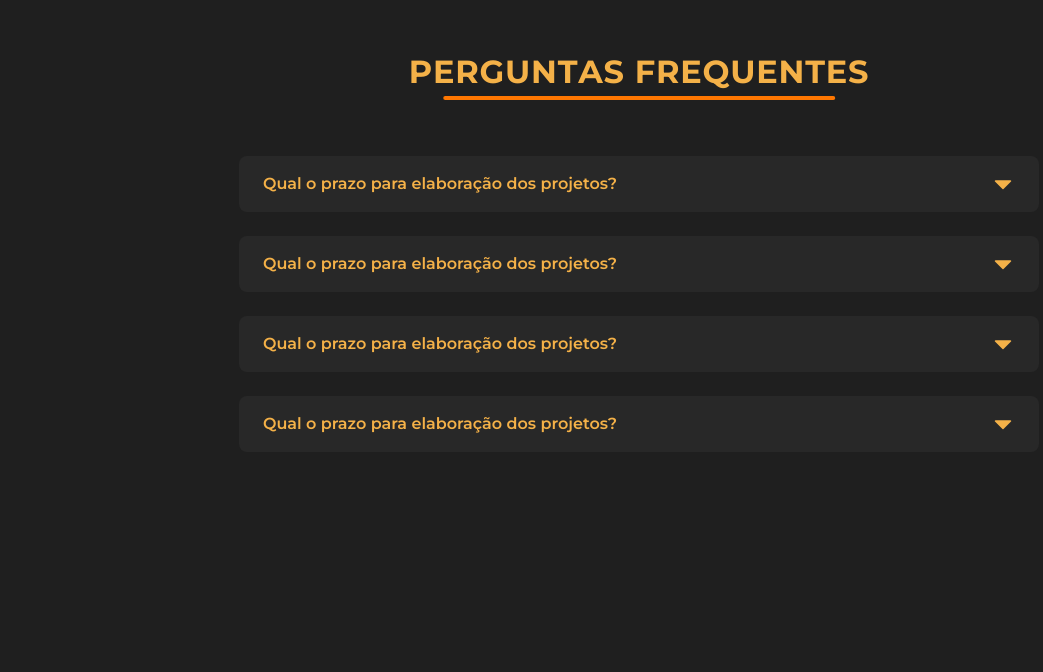
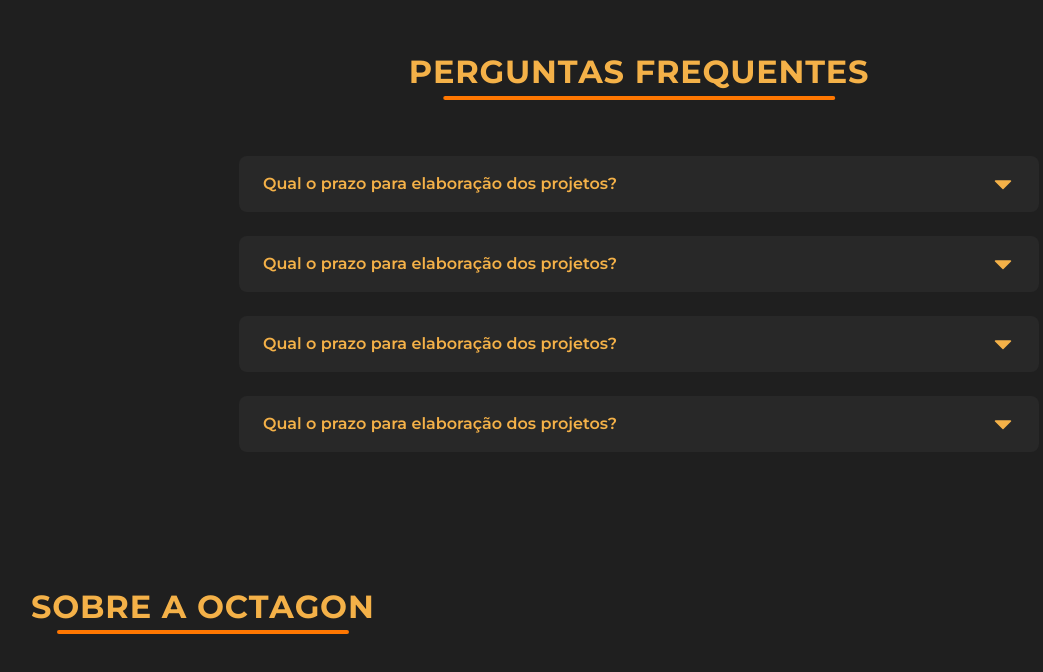
Before and after one commit to vander-furtuna/octagon-site, a Next.js app: page / in a window 1280 px wide. Shown: the part 2529-3201 px from the top of the page, without its empty margins (1-1044 px from the left). Before the commit the page ends 3053 px from the top, so only its background shows below. Built offline with nearby package versions, Linux system fonts and the light colour scheme.

Commit message:
feat: add about us section base

```diff
--- /dev/null
+++ b/src/containers/AboutUs/index.tsx
@@ -0,0 +1,12 @@
+import { Title } from '@/components/Title';
+import { AboutUsContainer } from './styles';
+
+export function AboutUs() {
+  return (
+    <AboutUsContainer>
+      <header>
+        <Title>Sobre a Octagon</Title>
+      </header>
+    </AboutUsContainer>
+  );
+}
--- /dev/null
+++ b/src/containers/AboutUs/styles.ts
@@ -0,0 +1,10 @@
+import styled from 'styled-components';
+
+export const AboutUsContainer = styled.section`
+  width: 100%;
+  padding: 4rem 2rem;
+
+  display: flex;
+  flex-direction: column;
+  justify-content: center;
+`;
--- a/src/containers/Home/index.tsx
+++ b/src/containers/Home/index.tsx
@@ -1,7 +1,8 @@
-import { Banner } from "../Banner";
-import { CommonQuestions } from "../CommonQuestions";
-import { OurServices } from "../OurServices";
-import { Sidebar } from "../Sidebar";
+import { AboutUs } from '../AboutUs';
+import { Banner } from '../Banner';
+import { CommonQuestions } from '../CommonQuestions';
+import { OurServices } from '../OurServices';
+import { Sidebar } from '../Sidebar';
 
 export function Home() {
   return (
@@ -10,6 +11,7 @@ export function Home() {
       <Banner />
       <OurServices />
       <CommonQuestions />
+      <AboutUs />
     </>
   );
 }
```
